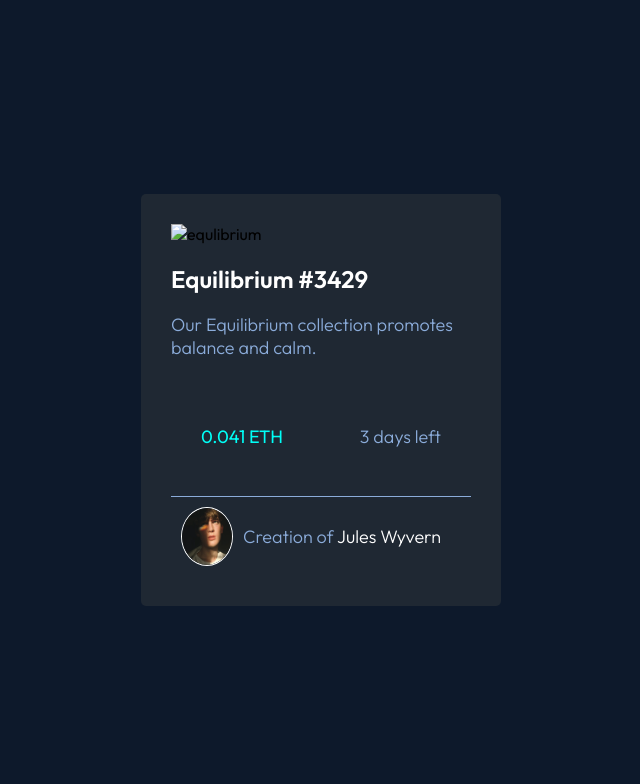
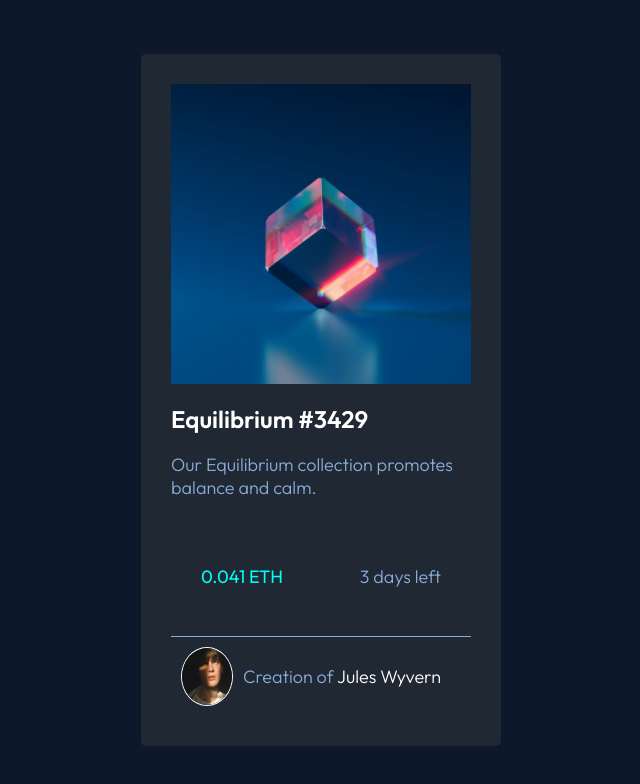
Before and after one commit to retailescapeartist/nft-preview-card-component, a plain HTML site: page index.html in a window 1280 px wide. Shown: the whole page, without its empty margins (319-959 px from the left). Drawn offline with Linux system fonts and the light colour scheme; the site is published under a folder, as on GitHub Pages, so addresses that start at the root find nothing.

Commit message:
Update index.html

```diff
--- a/index.html
+++ b/index.html
@@ -24,7 +24,7 @@
         <div class="card-img-wrapper">
           <img
             class="card-img"
-            src="/images/image-equilibrium.jpg"
+            src="images/image-equilibrium.jpg"
             alt="equlibrium"
           />
           <div class="overlay"></div>
```
